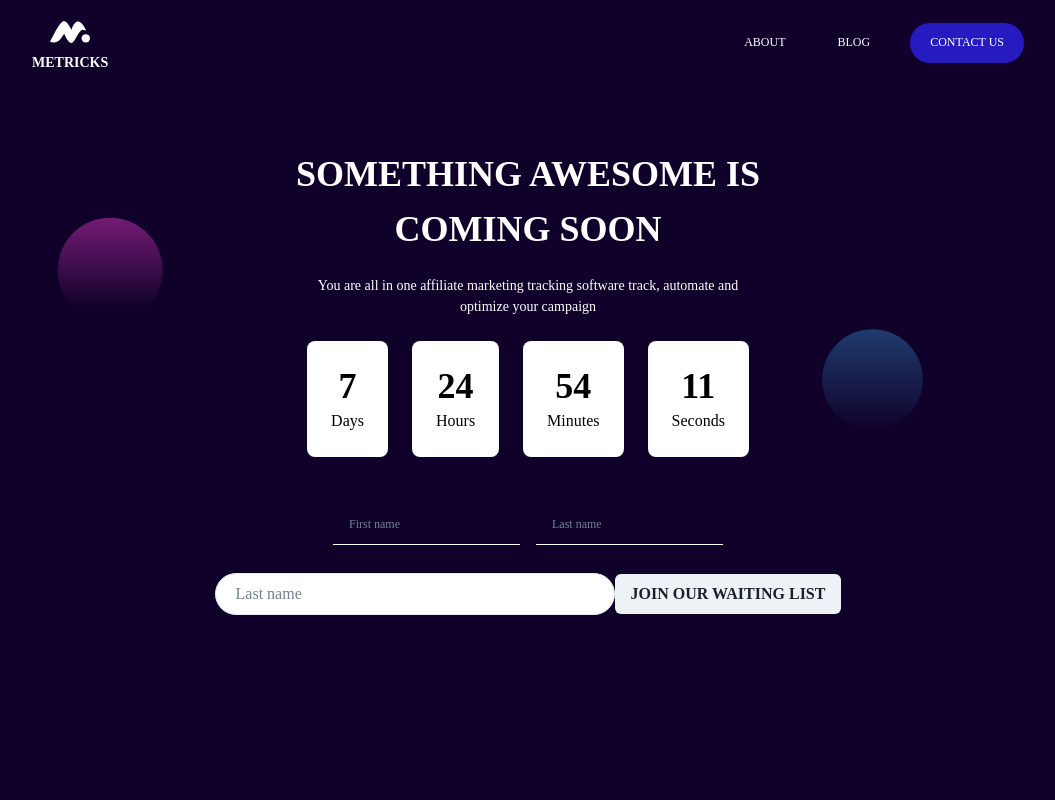
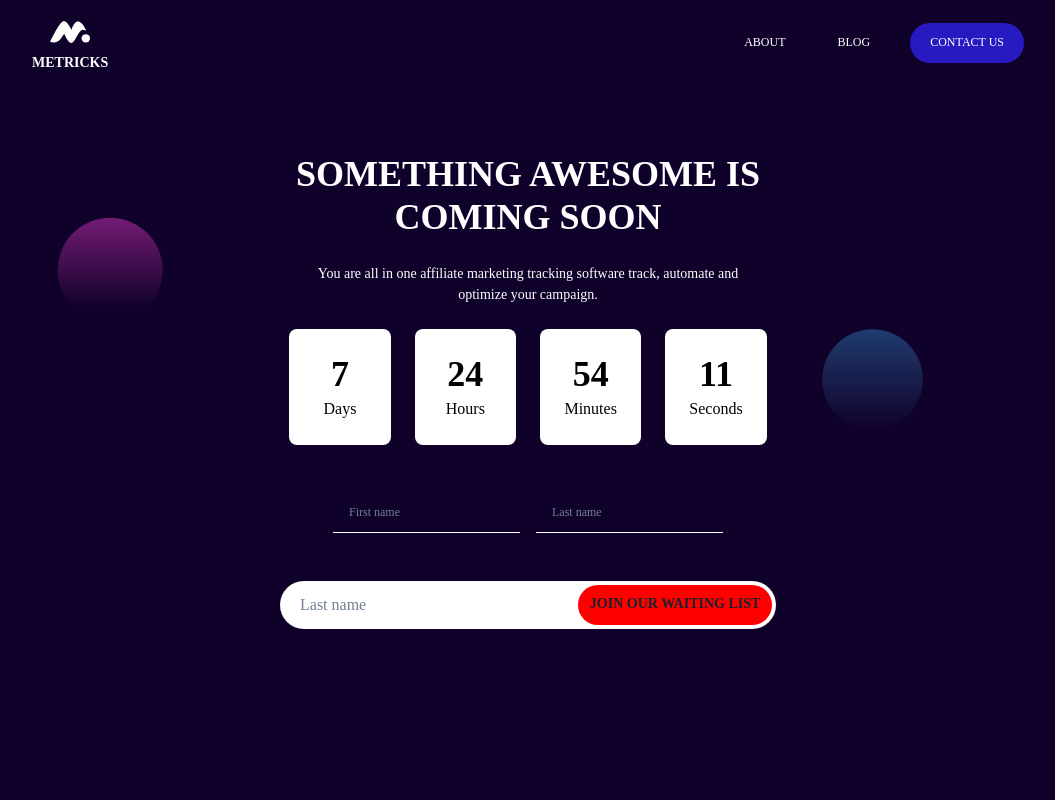
Before and after one commit to I-am-abdulazeez/paddle-frontend-assessment, a React (Vite) app: page /task-one in a window 1280 px wide. Shown: the top 800 px of the page, without its empty margins (112-1167 px from the left). Built offline with nearby package versions, Linux system fonts and the light colour scheme.

Commit message:
chore: added more styles to components

```diff
--- a/src/components/MainPage/index.tsx
+++ b/src/components/MainPage/index.tsx
@@ -4,35 +4,35 @@ import {
   chakra,
   Center,
   Text,
-  Stack,
   HStack,
   Input,
   Button,
+  SimpleGrid,
+  useBreakpointValue,
 } from "@chakra-ui/react";
 import ClockCard from "../ClockCard";
 
 const MainPage: React.FC = () => {
+  const buttonSize = useBreakpointValue({ base: "sm", md: "md" });
   return (
     <Box as="main" textAlign={"center"} mt={"5rem"} color="white">
-      <Heading size={"xl"}>SOMETHING AWESOME IS</Heading>
-      <Heading size={"xl"} mt={3}>
+      <Heading size={"xl"}>
+        SOMETHING AWESOME IS <br />
         COMING SOON
       </Heading>
       <Text mt={6} fontSize="sm" fontWeight="light">
         You are all in one affiliate marketing tracking software{" "}
         <chakra.span fontWeight={"medium"}>track, automate</chakra.span> and
-      </Text>
-      <Text fontSize="sm" fontWeight="light">
-        {" "}
-        <chakra.span fontWeight={"medium"}>optimize</chakra.span> your campaign
+        <br />
+        <chakra.span fontWeight={"medium"}>optimize</chakra.span> your campaign.
       </Text>
       <Center>
-        <Stack spacing={6} mt={6} direction={["column", "row"]}>
+        <SimpleGrid spacing={6} columns={{ base: 2, md: 4 }} mt={6}>
           <ClockCard cardTime="7" cardTag="Days" />
           <ClockCard cardTime="24" cardTag="Hours" />
           <ClockCard cardTime="54" cardTag="Minutes" />
           <ClockCard cardTime="11" cardTag="Seconds" />
-        </Stack>
+        </SimpleGrid>
       </Center>
       <Center mt="3rem">
         <HStack spacing={4}>
@@ -60,16 +60,39 @@ const MainPage: React.FC = () => {
           />
         </HStack>
       </Center>
-      <Center mt={7}>
-        <HStack spacing={-50}>
+      <Center mt={"3rem"}>
+        <HStack
+          borderRadius="full"
+          p={1}
+          width={{ base: "100%", md: "50%" }}
+          bgColor="white"
+        >
           <Input
-            bgColor={"white"}
-            borderRadius="full"
-            p={5}
+            bgColor={"transparent"}
             placeholder="Last name"
-            width="400px"
+            _focus={{
+              boxShadow: "none",
+            }}
+            width="300px"
+            border="none"
+            color={"#000000"}
           />
-          <Button textTransform={"uppercase"}>Join our waiting list</Button>
+          <Button
+            rounded={"full"}
+            bgColor="red"
+            size={buttonSize}
+            _hover={{
+              bgColor: "red",
+            }}
+            _active={{
+              bgColor: "red",
+            }}
+            width={{ base: "270px", md: "auto" }}
+            textTransform={"uppercase"}
+            fontSize={{ base: "xs", md: "sm" }}
+          >
+            Join our waiting list
+          </Button>
         </HStack>
       </Center>
     </Box>
--- a/src/components/Navbar/index.tsx
+++ b/src/components/Navbar/index.tsx
@@ -34,6 +34,9 @@ const Navbar: React.FC = () => {
             variant={"ghost"}
             borderRadius={"full"}
             size={buttonSize}
+            _active={{
+              bgColor: "transparent",
+            }}
             _hover={{
               bgColor: "transparent",
             }}
@@ -45,6 +48,9 @@ const Navbar: React.FC = () => {
           </Button>
           <Button
             borderRadius={"full"}
+            _active={{
+              bgColor: "transparent",
+            }}
             _hover={{
               bgColor: "transparent",
             }}
@@ -60,7 +66,10 @@ const Navbar: React.FC = () => {
           <Button
             borderRadius={"full"}
             _hover={{
-              bgColor: "transparent",
+              bgColor: "#271AC1",
+            }}
+            _active={{
+              bgColor: "#271AC1",
             }}
             size={buttonSize}
             padding={5}
--- a/src/pages/task-one.tsx
+++ b/src/pages/task-one.tsx
@@ -10,7 +10,7 @@ const TaskOne: React.FC = () => {
       bgPosition={"center"}
       bgSize="cover"
       p={3}
-      height="140vh"
+      height={"140vh"}
     >
       <Navbar />
       <Container maxWidth={"container.lg"}>
```
